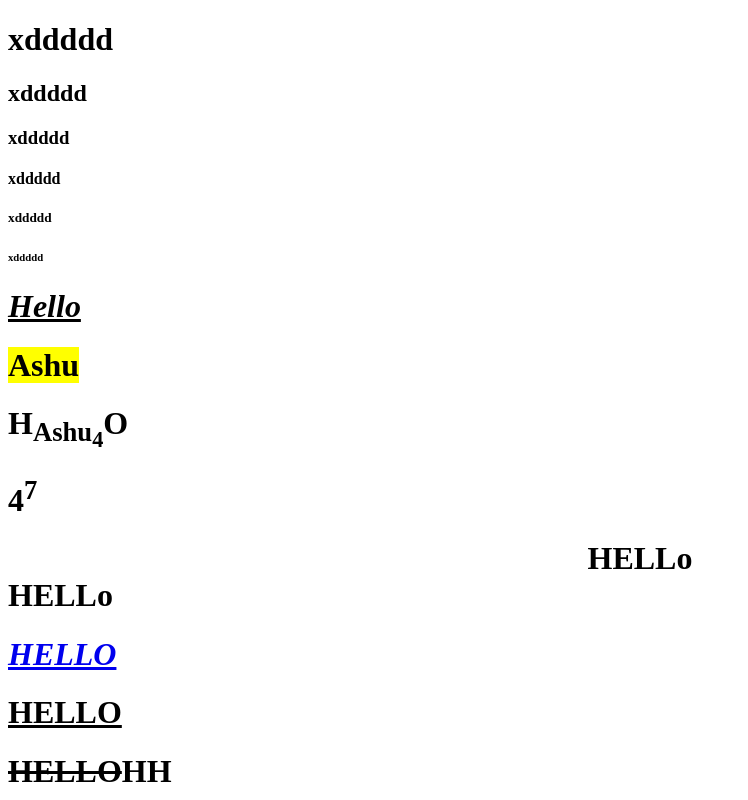
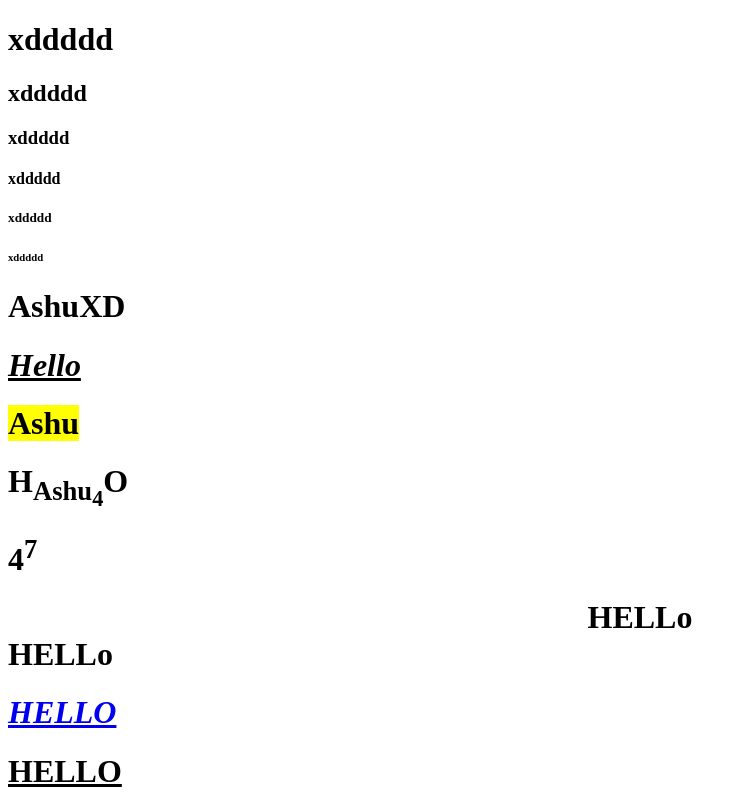
Before and after one commit to CodingReaper/HTML-Repositiory, a plain HTML site: page KRS HTML/HTML-CSS/index.html in a window 1280 px wide. Shown: the top 800 px of the page, without its empty margins (0-748 px from the left). Drawn offline with Linux system fonts and the light colour scheme; files whose address does not match are found by name.

Commit message:
One Line Added

```diff
--- a/KRS HTML/HTML-CSS/index.html
+++ b/KRS HTML/HTML-CSS/index.html
@@ -15,6 +15,7 @@
     <h4>xddddd</h4>
     <h5>xddddd</h5>
     <h6>xddddd</h6>
+    <h1>AshuXD</h1>
     <i><b><u>
                 <h1>Hello</h1>
             </u></b></i>
```
